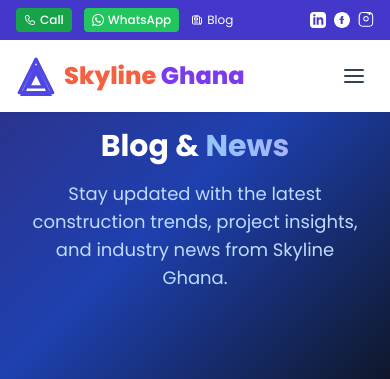
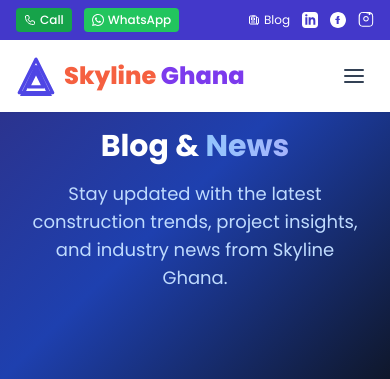
Before and after one commit to Ricas2410/skylinegh, a Django app: page /blog/ in a window 390 px wide. Shown: the top 379 px of the page. Run offline with Django 5.2, Linux system fonts and the light colour scheme; data comes from the database, SQL or seed files in the repository; data that the repository does not hold is empty; some libraries are stand-ins or nearby versions.

Commit message:
Fix mobile navigation layout and remove extra closing tag
- Moved blog link to right side with social icons for better arrangement
- Fixed extra closing </a> tag that was causing HTML validation issues
- Improved spacing between elements in mobile top navbar
- Maintained all functionality while improving visual layout
- Safe change that doesn't affect live site functionality

```diff
--- a/templates/partials/navigation.html
+++ b/templates/partials/navigation.html
@@ -75,6 +75,8 @@
                 </svg>
                 <span class="text-xs font-medium">WhatsApp</span>
             </a>
+        </div>
+        <div class="flex items-center space-x-3">
             <!-- Blog Link -->
             <a href="{% url 'blog:post_list' %}" class="flex items-center space-x-1 hover:text-indigo-200 transition-colors duration-300">
                 <svg xmlns="http://www.w3.org/2000/svg" class="h-3 w-3" fill="none" viewBox="0 0 24 24" stroke="currentColor" stroke-width="2">
@@ -82,9 +84,6 @@
                 </svg>
                 <span class="text-xs">Blog</span>
             </a>
-            </a>
-        </div>
-        <div class="flex items-center space-x-2">
             <!-- Social Media Icons -->
             <a href="{{ site_settings.linkedin_url|default:'#' }}" target="_blank" rel="noopener" class="hover:text-indigo-200 transition-colors duration-300">
                 <svg xmlns="http://www.w3.org/2000/svg" class="h-4 w-4" viewBox="0 0 24 24" fill="currentColor">
```
